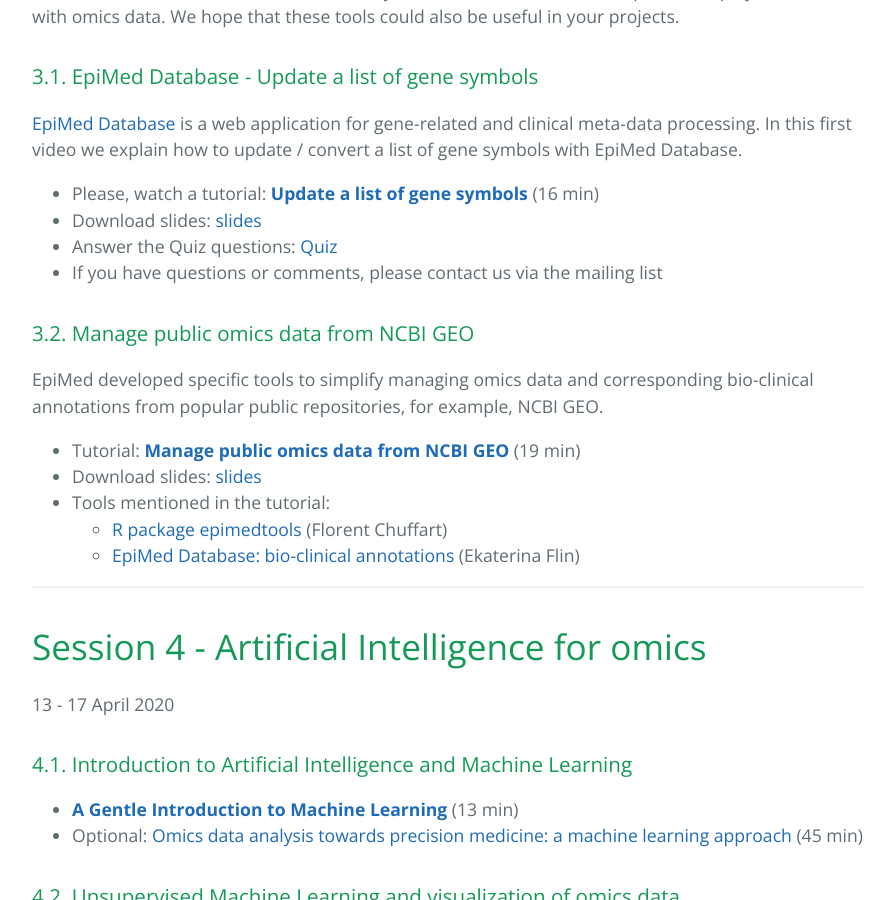
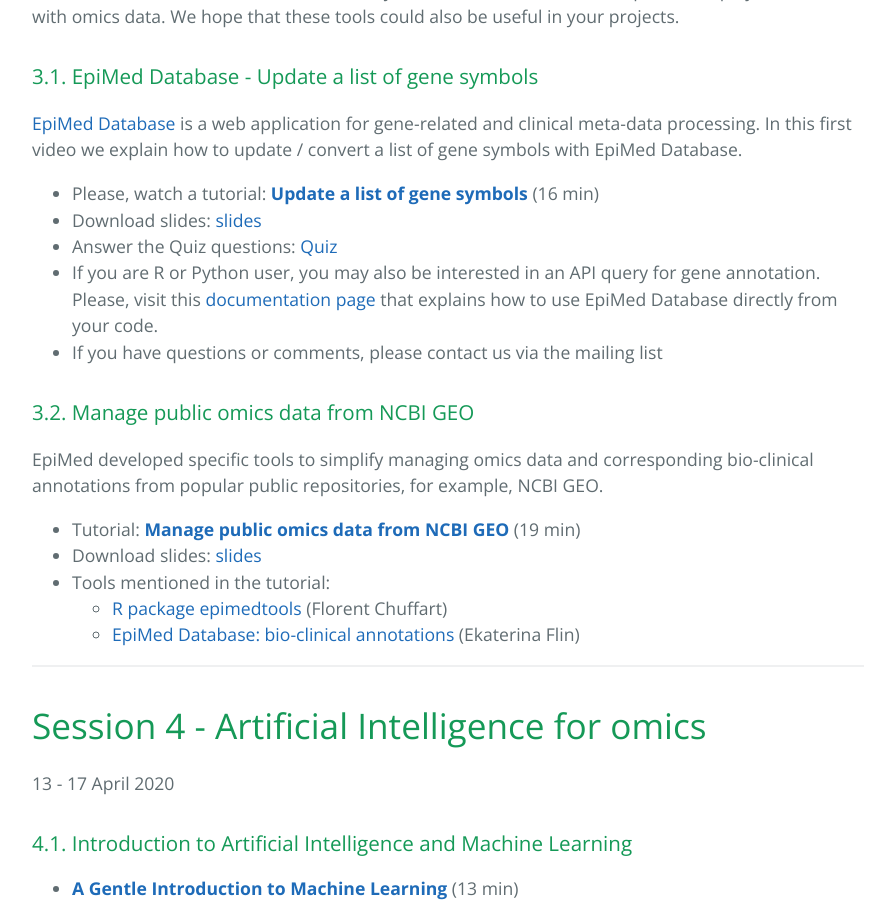
Before and after one commit to epimed/epimed.github.io, a Jekyll site: the page built from index.md, in a window 1280 px wide and 900 px high, scrolled down 1566 px. Shown: the whole window, without its empty margins (192-1087 px from the left). Built offline with Jekyll 4.4.1, drawn with Linux system fonts in a browser that asks for light colours.

Commit message:
Add link to API for gene annotations

```diff
--- a/index.md
+++ b/index.md
@@ -56,6 +56,7 @@
 * Please, watch a tutorial: <a href="https://youtu.be/QBXUFVdreMk" target="_blank">**Update a list of gene symbols**</a> (16 min)
 * Download slides: <a href="http://epimed.univ-grenoble-alpes.fr/downloads/epimed_open_course/EpiMed_Open_Course_update_gene_symbols_with_EpiMed_database.pdf" target="_blank">slides</a>
 * Answer the Quiz questions: <a href="https://docs.google.com/forms/d/e/1FAIpQLSdtkCynPExJo3oFhmtnE-9Iwgx3SBI8zCXCREWshm6saKV1tQ/viewform?vc=0&c=0&w=1" target="_blank">Quiz</a>
+* If you are R or Python user, you may also be interested in an API query for gene annotation. Please, visit this <a href="http://epimed.univ-grenoble-alpes.fr/database/apiQueryGenes" target="_blank">documentation page</a> that explains how to use EpiMed Database directly from your code.
 * If you have questions or comments, please contact us via the mailing list
 
 ### 3.2. Manage public omics data from NCBI GEO
```
